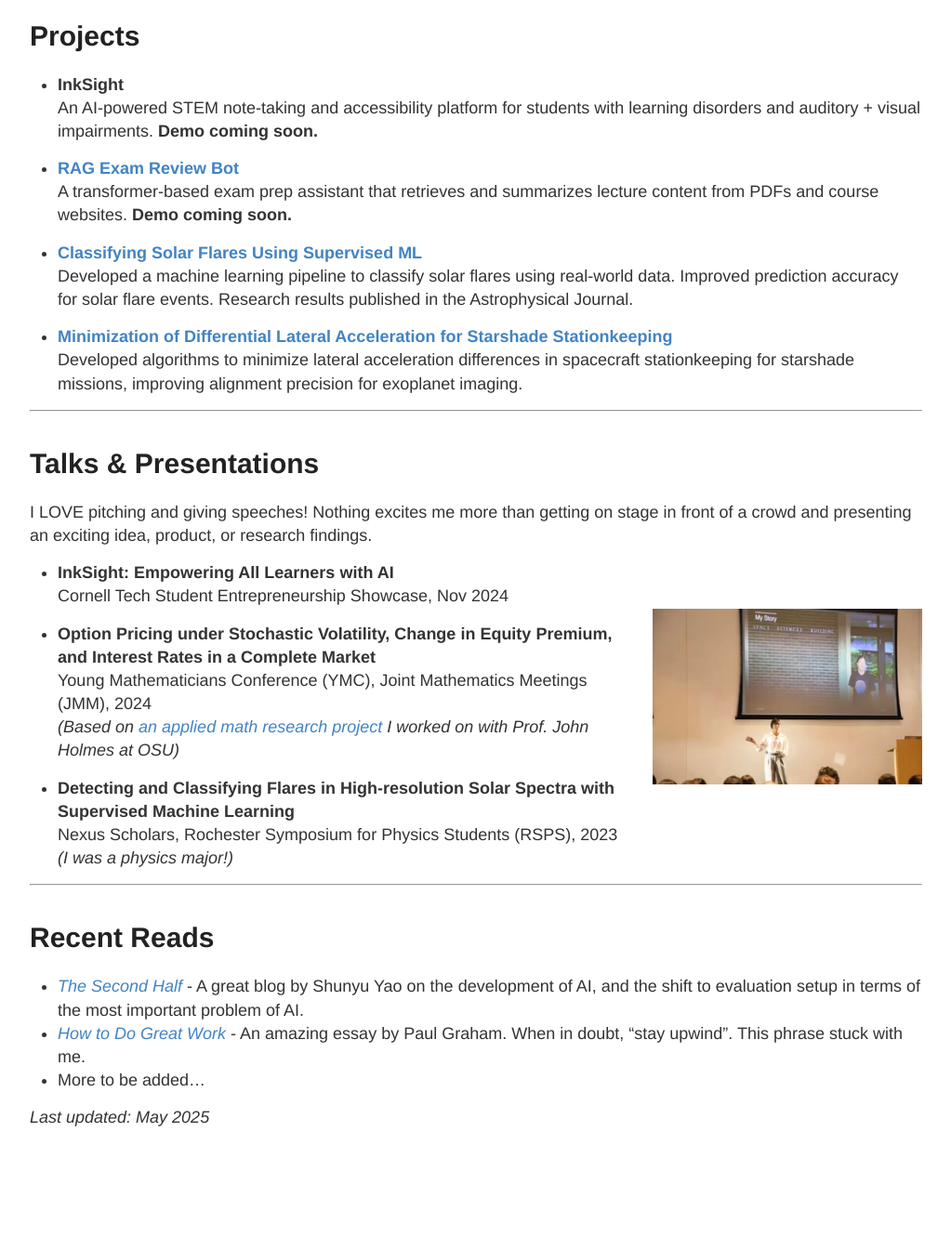
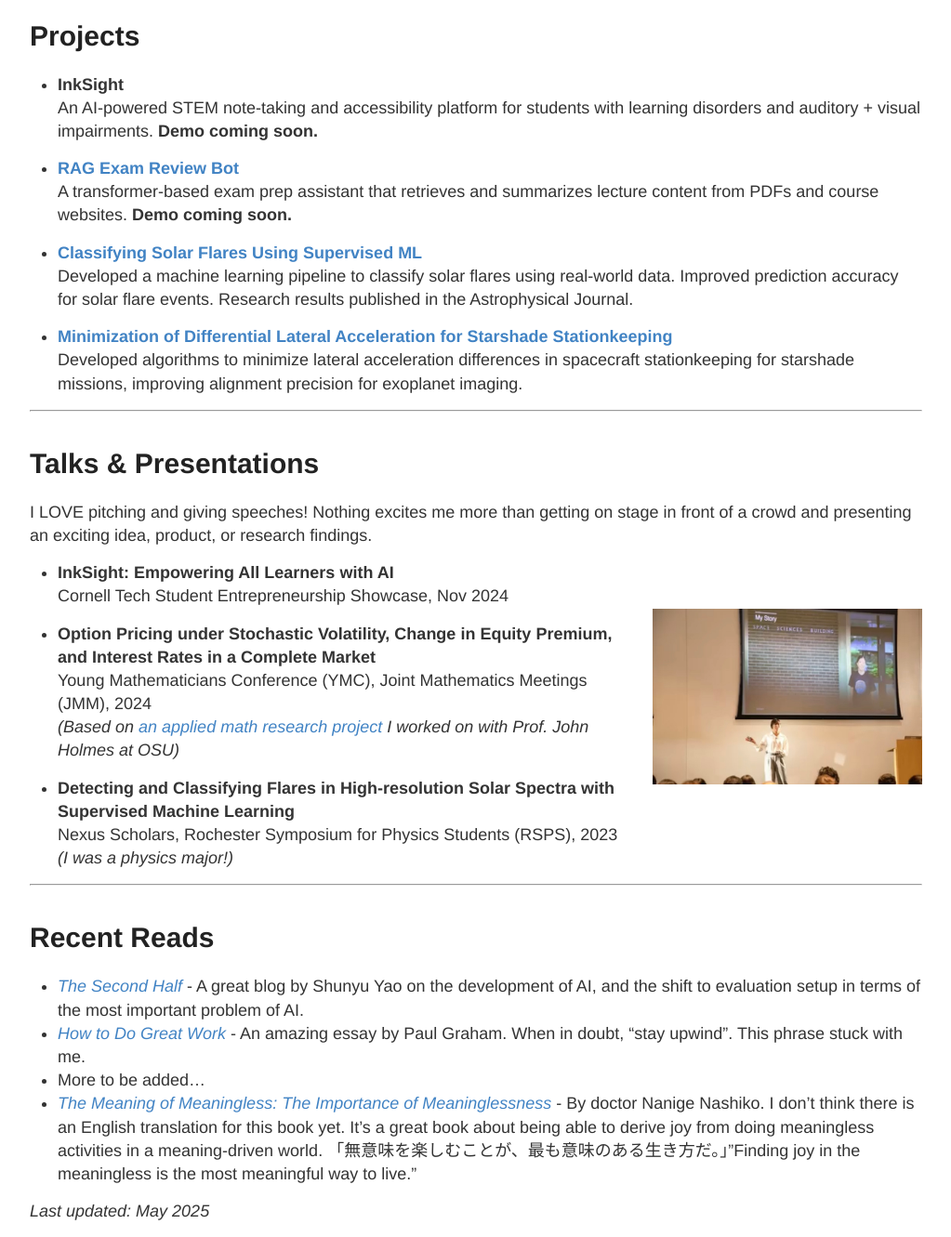
Before and after one commit to nicolehao34/nicolehao34.github.io, a Jekyll site: the page built from index.md, in a window 1280 px wide, cut to the strip 451-1782 px from the top of the page. Shown: the whole strip at 93% size, without its empty margins (128-1151 px from the left). Built offline with Jekyll 4.4.1, drawn with Linux system fonts in a browser that asks for light colours; before the commit the page ends 1682 px from its top, so only the background shows below that.

Commit message:
Update index.md

```diff
--- a/index.md
+++ b/index.md
@@ -67,6 +67,7 @@ I LOVE pitching and giving speeches! Nothing excites me more than getting on sta
 - *[The Second Half](https://ysymyth.github.io/The-Second-Half/)* - A great blog by Shunyu Yao on the development of AI, and the shift to evaluation setup in terms of the most important problem of AI.
 - *[How to Do Great Work](https://www.paulgraham.com/greatwork.html)* - An amazing essay by Paul Graham. When in doubt, "stay upwind". This phrase stuck with me.
 - More to be added...
+- *[The Meaning of Meaningless: The Importance of Meaninglessness](https://www.amazon.com/Meaning-Meaningless-Importance-Meaninglessness-Publication-ebook/dp/B0DJ1J5DLH)* - By doctor Nanige Nashiko. I don't think there is an English translation for this book yet. It's a great book about being able to derive joy from doing meaningless activities in a meaning-driven world. 「無意味を楽しむことが、最も意味のある生き方だ。」"Finding joy in the meaningless is the most meaningful way to live."
 
 
 
```
